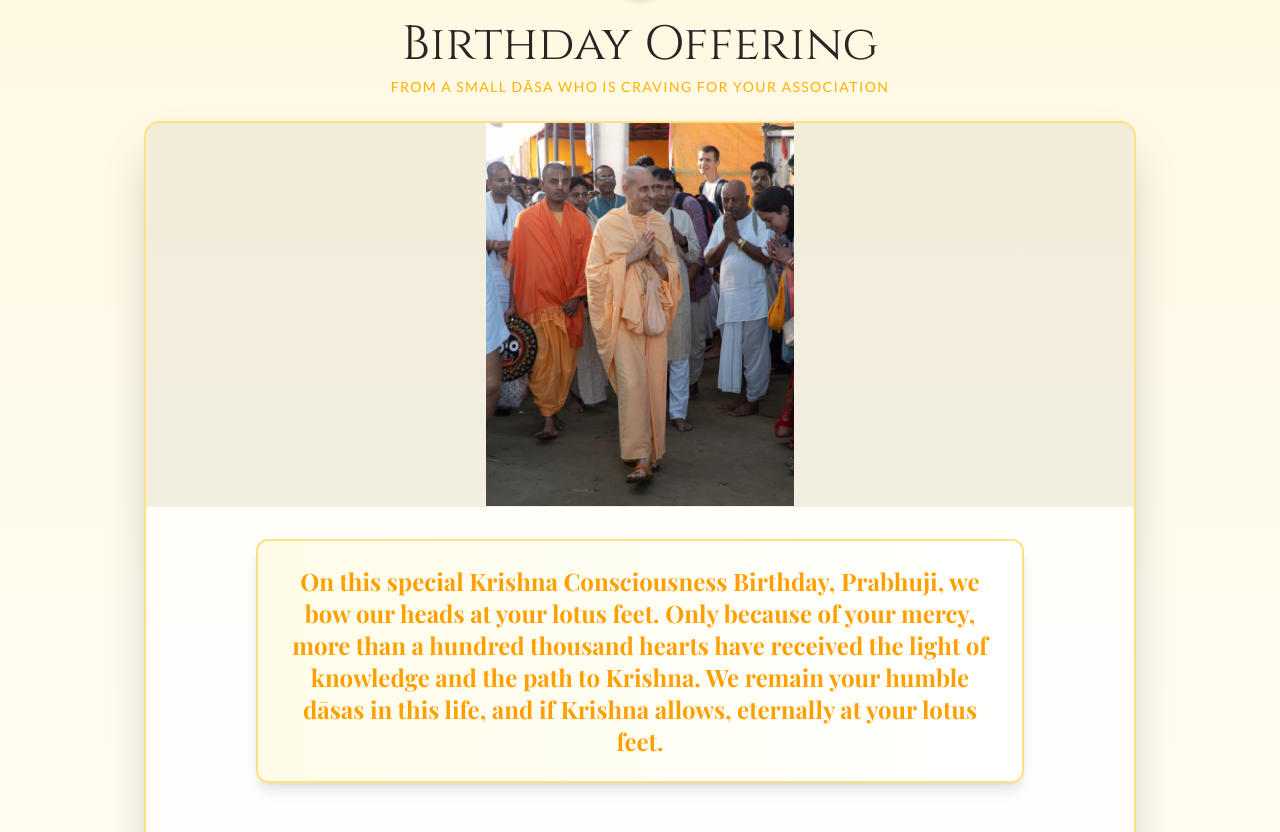
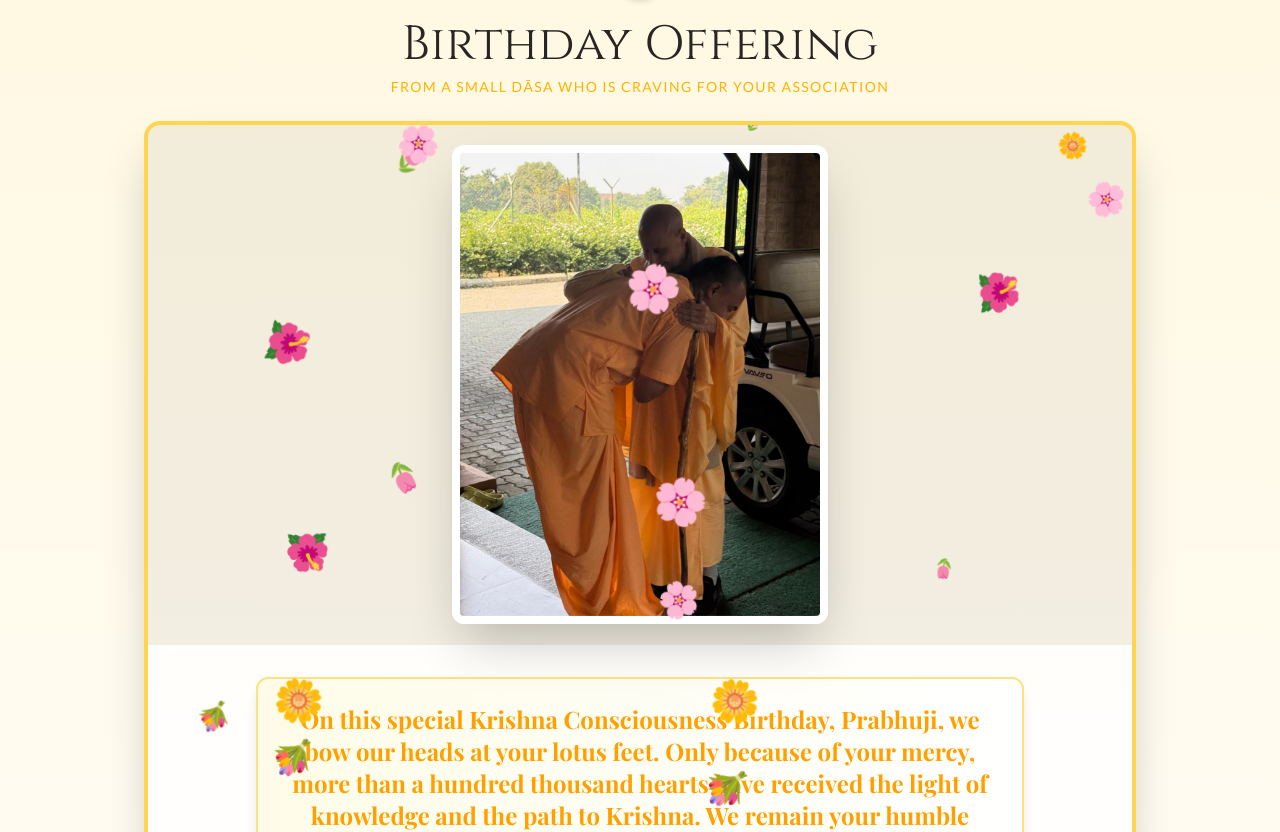
Before and after one commit to JashwanthJavili/HGPranavanandDasPrabhujiBday, a React (Vite) app: page / in a window 1280 px wide. Shown: the part 5839-6671 px from the top of the page. Built offline with nearby package versions, Linux system fonts and the light colour scheme; a web font is replaced by a local one.

Commit message:
Use single hero image for Tribute and add flower overlay

```diff
--- a/components/Tribute.tsx
+++ b/components/Tribute.tsx
@@ -3,23 +3,14 @@ import { TRIBUTE_TEXT } from '../constants';
 import { HeartHandshake } from 'lucide-react';
 
 const Tribute: React.FC = () => {
-  // Rotating images for the Birthday Offering (topmost visual)
-  const images = [
-    '/Images/pranavanand-with-radhanath-1.jpg',
-    '/Images/prabhuji-taking-dress.png',
-    '/Images/prabhuji-with-radhanath.png'
-  ];
-
-  const [index, setIndex] = React.useState(0);
+  // Single hero image for the Birthday Offering
+  const heroImage = '/Images/pranavanand-with-radhanath-hero.jpg';
 
   const SPECIAL_TEXT = `On this special Krishna Consciousness Birthday, Prabhuji, we bow our heads at your lotus feet.
 Only because of your mercy, more than a hundred thousand hearts have received the light of knowledge and the path to Krishna.
 We remain your humble dāsas in this life, and if Krishna allows, eternally at your lotus feet.`;
 
-  React.useEffect(() => {
-    const id = setInterval(() => setIndex(i => (i + 1) % images.length), 2000);
-    return () => clearInterval(id);
-  }, []);
+  // no rotation needed — single hero image
 
   return (
     <section id="tribute" className="py-12 bg-gradient-to-b from-saffron-50 to-white relative overflow-hidden">
@@ -32,9 +23,14 @@ We remain your humble dāsas in this life, and if Krishna allows, eternally at y
           <p className="font-sans text-saffron-600 mt-2 uppercase tracking-widest text-sm">From a Small Dāsa who is craving for your association</p>
         </div>
 
-        <div className="rounded-2xl overflow-hidden shadow-2xl border-2 border-saffron-200">
-          <div className="relative h-72 md:h-96 bg-black/5 flex items-center justify-center">
-            <img src={images[index]} alt="Birthday Offering" className="max-h-full max-w-full object-contain" />
+        <div className="rounded-2xl overflow-hidden shadow-2xl border-4 border-saffron-300">
+          <div className="relative h-80 md:h-[520px] bg-black/5 flex items-center justify-center">
+            <div className="relative w-full h-full flex items-center justify-center">
+              <img src={heroImage} alt="Birthday Offering" className="max-h-[92%] max-w-[92%] object-cover rounded-xl border-8 border-white shadow-2xl" />
+              <div className="absolute inset-0 pointer-events-none">
+                <TributeFlowers />
+              </div>
+            </div>
           </div>
 
           <div className="p-8 bg-white/80">
@@ -52,3 +48,39 @@ We remain your humble dāsas in this life, and if Krishna allows, eternally at y
 };
 
 export default Tribute;
+
+const TributeFlowers: React.FC = () => {
+  const COUNT = 20;
+  const flowers = React.useMemo(() => {
+    const types = ['🌸','🌺','🌼','💐','🌷'];
+    return Array.from({ length: COUNT }).map(() => ({
+      left: Math.random() * 100,
+      delay: Math.random() * 6,
+      duration: 5 + Math.random() * 8,
+      size: 14 + Math.random() * 32,
+      char: types[Math.floor(Math.random() * types.length)],
+      rotate: Math.random() * 360
+    }));
+  }, []);
+
+  return (
+    <div aria-hidden className="pointer-events-none absolute inset-0 z-10">
+      <style>{`
+        @keyframes tribute-flower-fall {
+          0% { transform: translateY(-8vh) rotate(0deg); opacity: 0; }
+          8% { opacity: 1; }
+          100% { transform: translateY(120vh) rotate(360deg); opacity: 0.95; }
+        }
+      `}</style>
+      {flowers.map((f, i) => (
+        <span
+          key={i}
+          style={{ left: `${f.left}%`, top: '-6vh', fontSize: f.size, transform: `rotate(${f.rotate}deg)`, animation: `tribute-flower-fall ${f.duration}s linear ${f.delay}s infinite` }}
+          className="absolute"
+        >
+          {f.char}
+        </span>
+      ))}
+    </div>
+  );
+};
```
